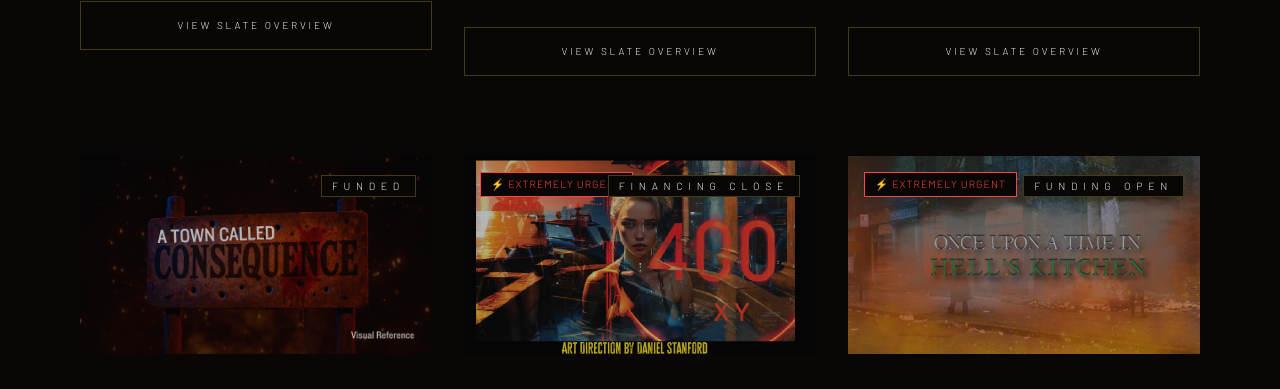
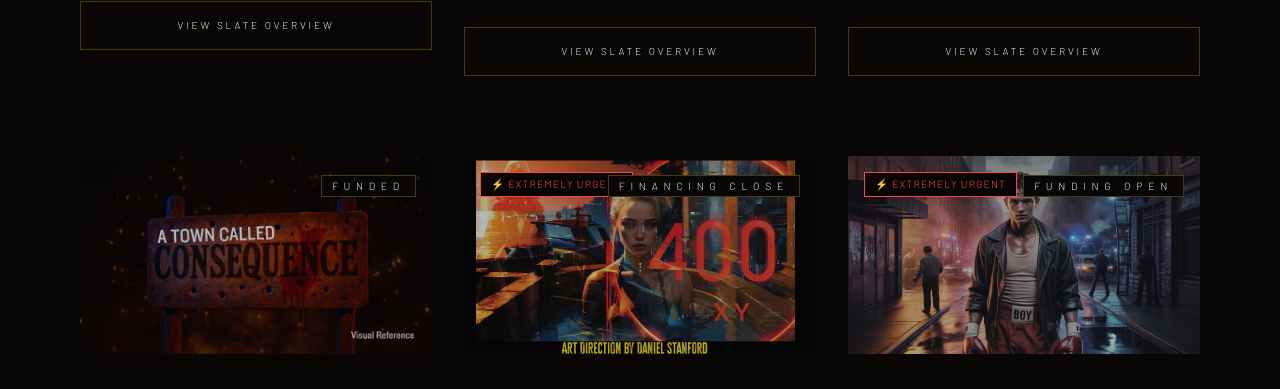
Before and after one commit to danielarmonstanford/SE-Film-Slate, a React (Vite) app: page /slate in a window 1280 px wide. Shown: the part 1167-1556 px from the top of the page. Built offline with nearby package versions, Linux system fonts and the light colour scheme.

Commit message:
Add HK poster image and update all references to hk-poster.jpg
Co-Authored-By: Claude Sonnet 4.6 <noreply@anthropic.com>

```diff
--- a/src/types.ts
+++ b/src/types.ts
@@ -244,7 +244,7 @@ export const PROJECTS: Project[] = [
     slug: 'hells-kitchen',
     title: "Once Upon a Time in Hell's Kitchen",
     genre: 'Crime Drama / Period',
-    image: '/hells-kitchen-poster.jpg',
+    image: '/hk-poster.jpg',
     description: "Hell's Kitchen, 1970s. A boxer fights for one great match to escape a neighborhood being torn apart by an Irish-Mob turf war — if loyalty doesn't drag him under first.",
     urgent: 'EXTREMELY URGENT',
     details: 'Dir: Colin Broderick | EP: Steven Spielberg · Sawyer Spielberg · Bill Strauss',
@@ -252,7 +252,7 @@ export const PROJECTS: Project[] = [
     pos: 'Equity participation — Revenue share on distribution',
     status: 'Funding Open',
     statusColor: 'var(--red-urgent)',
-    previewImages: ['/hells-kitchen-poster.jpg'],
+    previewImages: ['/hk-poster.jpg'],
     dataRoomGatedPath: '/hells-kitchen-dataroom',
     positioning: '$1.5M equity sought. NY 30% tax credit reduces net budget to $12.5M. Shoot April 20, 2026.',
     budgetRange: '$16.9M gross / $12.5M net after NY 30% tax credit',
```
Also changed, not shown: public/hk-poster.jpg (added).
